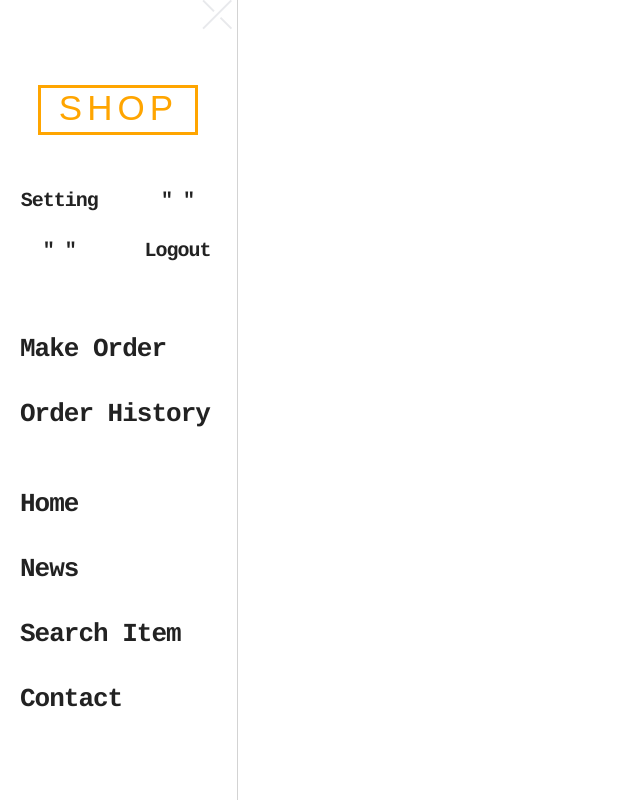
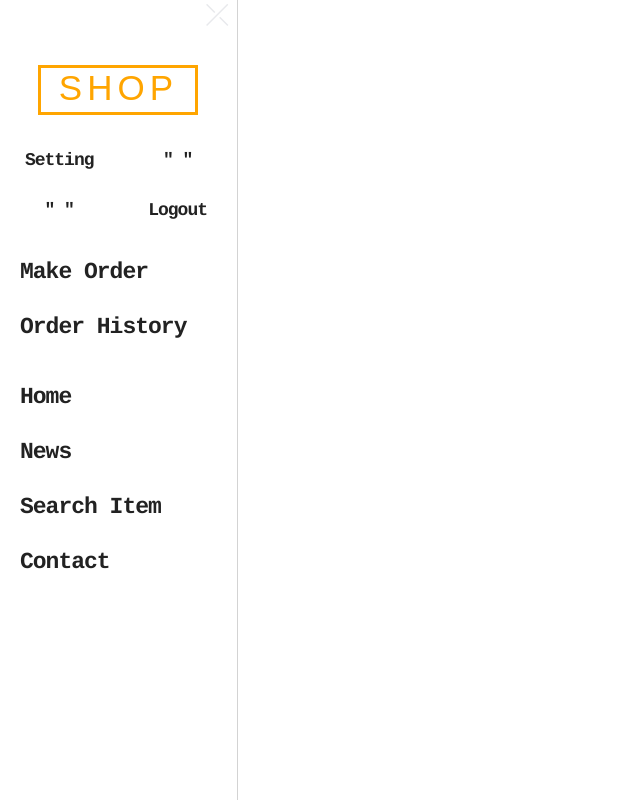
Before and after one commit to B46qqq/saien, a Flask app: template saien/templates/user_base.html in a window 1280 px wide. Shown: the whole page, without its empty margins (0-640 px from the left). Run offline with Flask 2, Linux system fonts and the light colour scheme; the template is opened without the code that fills it, so the values that code supplies are empty.

Commit message:
base css update

```diff
--- a/saien/static/css/base.css
+++ b/saien/static/css/base.css
@@ -26,7 +26,7 @@
     width: 35px;
     border-radius: 5px;
     transition: left 1s ease,
-                transform 0.3s linear,
+                transform 0.3s linear,m
                 background-color 0.3s linear;
     z-index: 5;
 }
@@ -69,7 +69,7 @@
         "login_section"
         "auth_navi"
         "common_navi";
-    grid-template-rows: 50px minmax(auto, 255px) auto 1fr;
+    grid-template-rows: 35px minmax(auto, 200px) auto 1fr;
     overflow-x: hidden;
     overflow-y: auto;
     scrollbar-color: grey;
@@ -101,11 +101,12 @@
 .sidebar_toggle_switch {
     position: absolute;
     text-align: center;
-    line-height: 35px;
-    width: 40px;
-    height: 40px;
-    font-size: 40px;
-    right: 0px;
+    line-height: 25px;
+    width: 30px;
+    height: 30px;
+    font-size: 30px;
+    top: 5px;
+    right: 5px;
     color: #A9A9A9;
     transition: all 0.25s ease-in;
 }
@@ -119,7 +120,6 @@
 .login_section {
     position: relative;
     grid-area: login_section;
-    padding: 15px 0;
 }
 
 .auth_sidebar, .common_sidebar {
@@ -127,10 +127,10 @@
     grid-area: auth_navi;
     display: grid;
     grid-template-columns: 1fr;
-    grid-auto-rows: 60px;
+    grid-auto-rows: 50px;
     grid-row-gap: 5px;
     align-items: center;
-    padding: 15px 0;
+    padding: 10px 0;
 }
 
 .common_sidebar {
@@ -165,7 +165,7 @@
 
 .navitag {
     display: block;
-    font-size: 26px;
+    font-size: 23px;
     font-weight: bold;
 }
 
--- a/saien/static/css/shared/auth_login_section.css
+++ b/saien/static/css/shared/auth_login_section.css
@@ -2,7 +2,7 @@
     position: relative;
     height: auto;
     width: 100%;
-    padding: 20px 0 40px 0;
+    padding: 30px 0 20px 0;
 }
 
 .loginSection_logo {
@@ -22,7 +22,6 @@
 
 .loginSection_settings {
     position: relative;
-    height: calc(2 * 45px);
     width: 100%;
     display: grid;
     grid-template-columns: 50% 50%;
@@ -35,13 +34,13 @@
 }
 
 .loginSection_setting_btn {
-    height: 42px;
-    width: 105px;
+    height: 40px;
+    width: 100px;
     padding: 1px 8px;
     color: #222;
     background-color: #fff;
     border: 1px solid #fff;
-    font-size: 20px;
+    font-size: 18px;
     font-weight: bold;
     cursor: pointer;
     transition: all 0.3s ease-out;
--- a/saien/static/js/base.js
+++ b/saien/static/js/base.js
@@ -14,13 +14,14 @@
     var stcc = get_element(".sidebar_toggle_container_closed");
 
     sc.classList.add("sc_closed");
-    sc.addEventListener("transitionend", function(){
-        stcc.style.left = "0vw";
-    }, { once: true });
+    stcc.style.left = "0vw";
+    // sc.addEventListener("transitionend", function(){
+    //     stcc.style.left = "0vw";
+    // }, { once: true });
 
-    sc.addEventListener("webkitTransitionEnd", function(){
-        stcc.style.left = "0vw";
-    }, { once: true });
+    // sc.addEventListener("webkitTransitionEnd", function(){
+    //     stcc.style.left = "0vw";
+    // }, { once: true });
 }
 
 function sidebar_opening(){
@@ -28,11 +29,12 @@
     var stcc = get_element(".sidebar_toggle_container_closed");
 
     stcc.style.left = "-35vw";
-    stcc.addEventListener("transitionend", function(){
-        sc.classList.remove("sc_closed");
-    }, { once: true });
+    sc.classList.remove("sc_closed");
+    // stcc.addEventListener("transitionend", function(){
+    //     sc.classList.remove("sc_closed");
+    // }, { once: true });
 
-    stcc.addEventListener("webkitTransitionEnd", function(){
-        sc.classList.remove("sc_closed");
-    }, { once: true });
+    // stcc.addEventListener("webkitTransitionEnd", function(){
+    //     sc.classList.remove("sc_closed");
+    // }, { once: true });
 }
--- a/saien/templates/admin_productmanagement.html
+++ b/saien/templates/admin_productmanagement.html
@@ -89,8 +89,6 @@
                 Update
             </button>
 
-            <br>
-
             <div class="del">
                 <button id="beforedelete" class="reg_btn del_btn" type="button" onclick="confirmDelete(event)">Delete</button>
                 <button id="canceldelete" class="reg_btn hide" type="button" onclick="cancelDelete()">Cancel</button>
```
Also changed, not shown: saien/static/css/productmanagement.css (+7 -9 lines), saien/static/css/shared/inputs.css (+4 -5 lines), saien/storage.db.
